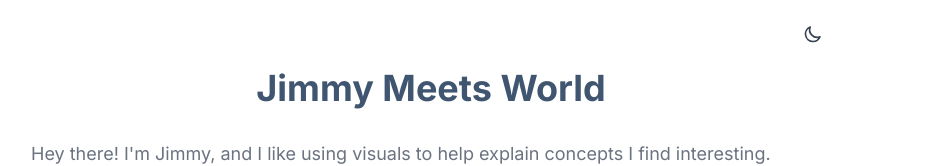
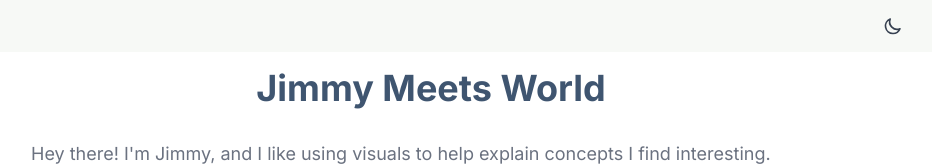
Before and after one commit to jzhang621/website, a Next.js app: page / in a window 1280 px wide. Shown: the top 166 px of the page, without its empty margins (209-1141 px from the left). Built offline with nearby package versions, Linux system fonts and the light colour scheme.

Commit message:
toolbar stuff!

```diff
--- a/app/components/Nav.tsx
+++ b/app/components/Nav.tsx
@@ -6,11 +6,12 @@ import { ThemeToggle } from "@/components/ThemeToggle";
 
 export function Nav() {
     const pathname = usePathname();
-    if (pathname === "/") return null;
+    const isHomePage = pathname === "/";
 
     return (
       <nav className="bg-[#8DA97711] dark:bg-gray-800/20 py-2">
         <div className="max-w-5xl flex justify-between items-center mx-auto px-4 sm:px-6 lg:px-8">
+          {!isHomePage && (
             <Link
               href="/"
               className="p-2 rounded-lg hover:bg-neutral-200 dark:hover:bg-slate-800 transition-colors relative z-10"
@@ -32,7 +33,10 @@ export function Nav() {
                 />
               </svg>
             </Link>
+          )}
+          <div className={isHomePage ? "ml-auto" : ""}>
             <ThemeToggle />
+          </div>
         </div>
       </nav>
     );
--- a/app/embeddings/page.mdx
+++ b/app/embeddings/page.mdx
@@ -33,7 +33,7 @@ export const [min2, max2] = findGlobalMinMax([diffArrays(e1, e2), diffArrays(e1,
 
 export const grays = generateRGBGradient([ 90, 90, 90], [180, 180, 180], 3);
 
-<h1 className="text-4xl font-bold text-[#3F5570]">{metadata.title}</h1>
+<h1 className="mt-8 text-4xl font-bold text-[#3F5570]">{metadata.title}</h1>
 <div className="mt-2 text-lg text-gray-500">{metadata.description}</div>
 
 In 2018, I tried to visualize what good writing looks like. My goal was to write a program that could take in a piece of writing, and return some dimensions of that writing that could be used to discern its quality.
--- a/app/page.tsx
+++ b/app/page.tsx
@@ -51,9 +51,6 @@ export default async function Home() {
 
   return (
     <main className="min-h-screen p-4 max-w-4xl mx-auto">
-      <div className="flex justify-end mb-4">
-        <ThemeToggle />
-      </div>
       <h1 className="text-4xl font-bold mb-8 text-[#3F5570] dark:text-gray-200 text-center">
         Jimmy Meets World
       </h1>
```
Lines whose indentation alone changed are shown as unchanged.
